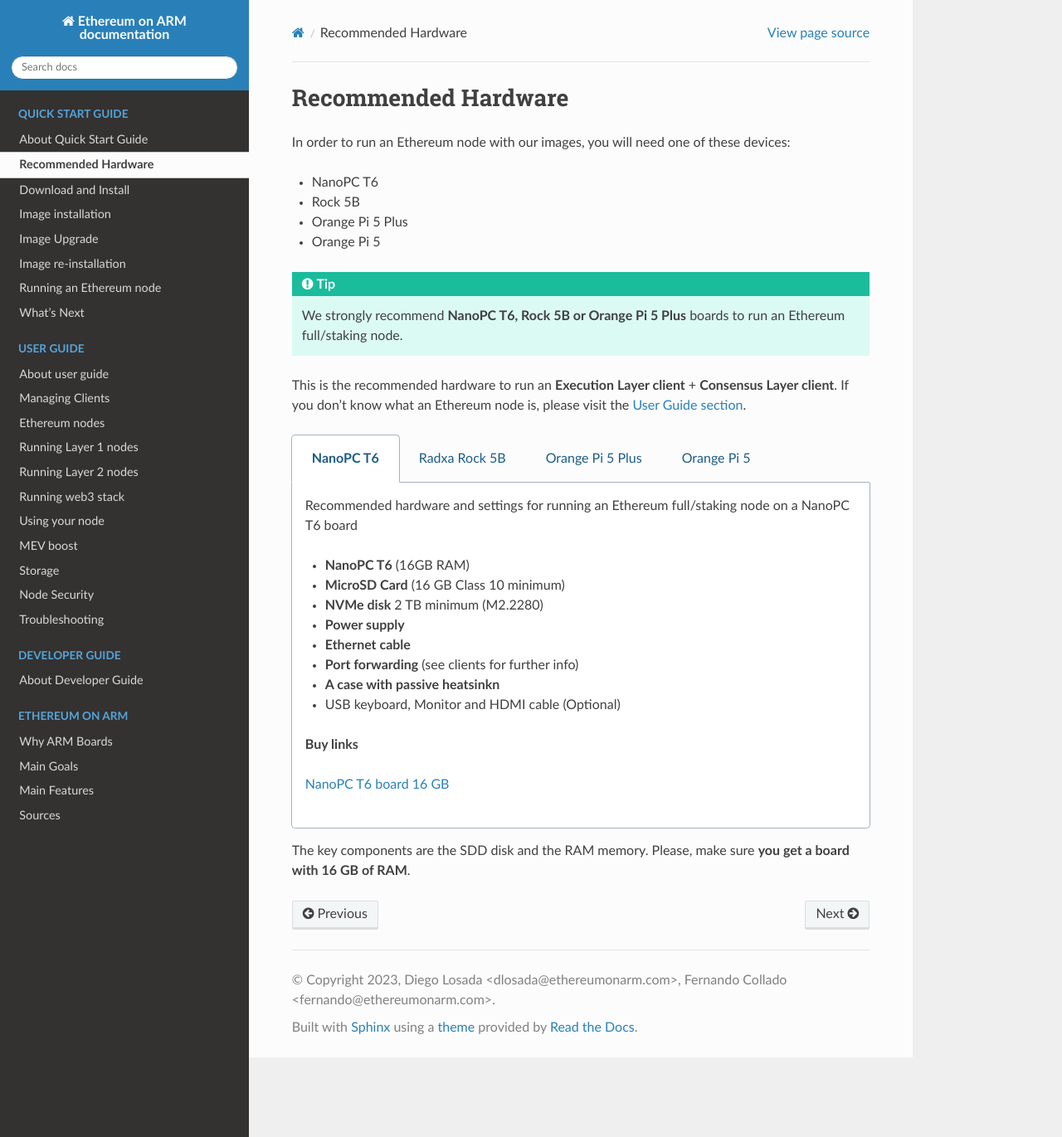
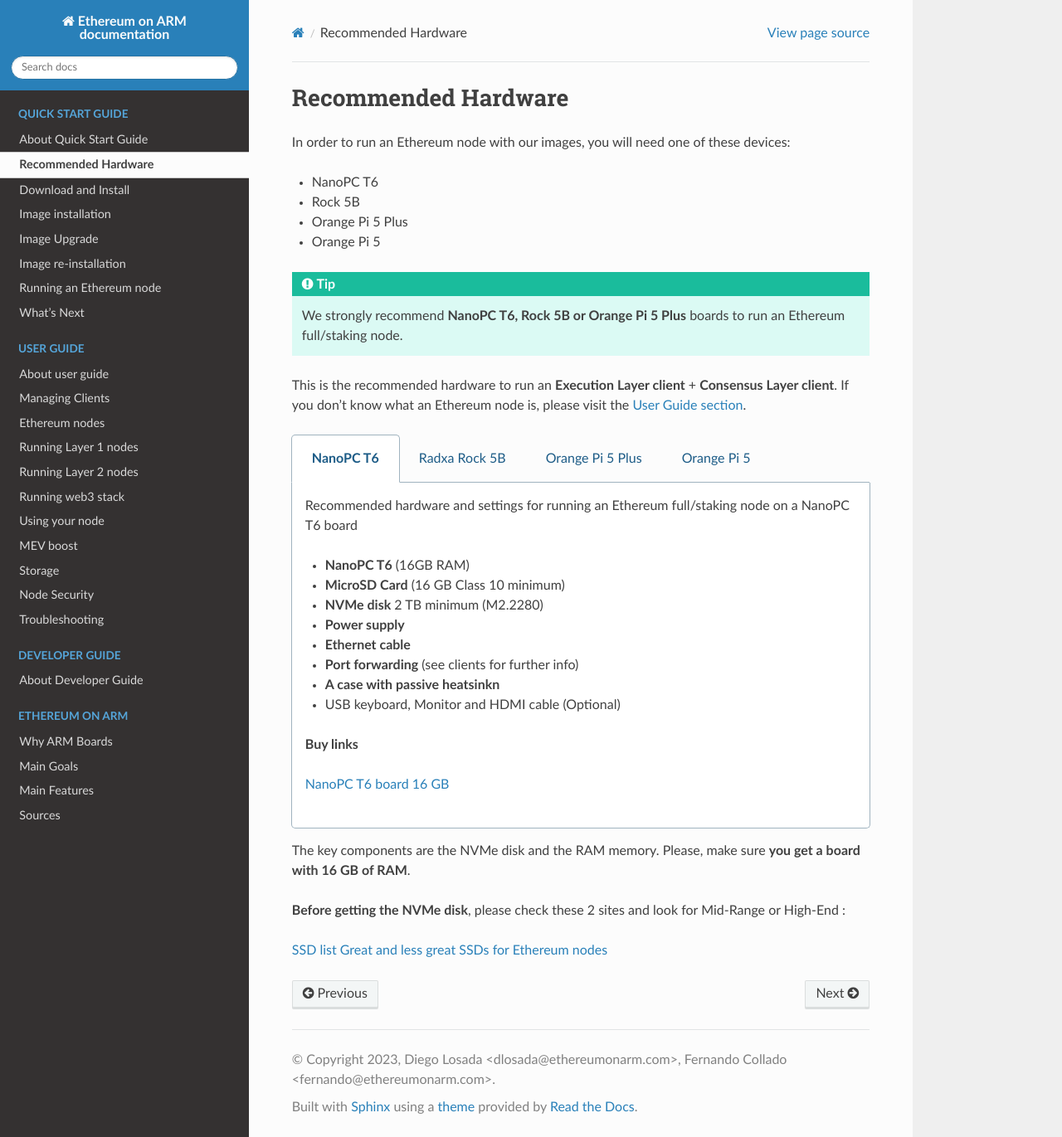
Before and after one commit to EOA-Blockchain-Labs/ethereumonarm, a Sphinx documentation site: the page built from docs/quick-guide/recommended-hardware.rst, in a window 1280 px wide and 1371 px high. Shown: the whole window at 83% size. Built offline with Sphinx 7.4.7 and the Read the Docs theme 2.0.0, drawn with Linux system fonts in a browser that asks for light colours.

Commit message:
added boards and SSD links

```diff
--- a/docs/quick-guide/recommended-hardware.rst
+++ b/docs/quick-guide/recommended-hardware.rst
@@ -76,5 +91,14 @@
     * **A case with passive heatsinkn**
     * USB keyboard, Monitor and HDMI cable (Optional)
 
+    **Buy Links**
 
-The key components are the SDD disk and the RAM memory. Please, make sure **you get a board with 16 GB of RAM**.
+    `Orange Pi 5 official page <http://www.orangepi.org/html/hardWare/computerAndMicrocontrollers/details/Orange-Pi-5.html>`_
+    `Case with heatsink <https://aliexpress.com/item/1005005115126370.html>`_
+
+The key components are the NVMe disk and the RAM memory. Please, make sure **you get a board with 16 GB of RAM**.
+
+**Before getting the NVMe disk**, please check these 2 sites and look for Mid-Range or High-End :
+
+`SSD list <https://docs.google.com/spreadsheets/d/1B27_j9NDPU3cNlj2HKcrfpJKHkOf-Oi1DbuuQva2gT4/edit>`_
+`Great and less great SSDs for Ethereum nodes <https://gist.github.com/yorickdowne/f3a3e79a573bf35767cd002cc977b038>`_
```
Also changed, not shown: other parts of docs/quick-guide/recommended-hardware.rst (+15 -0 lines).
